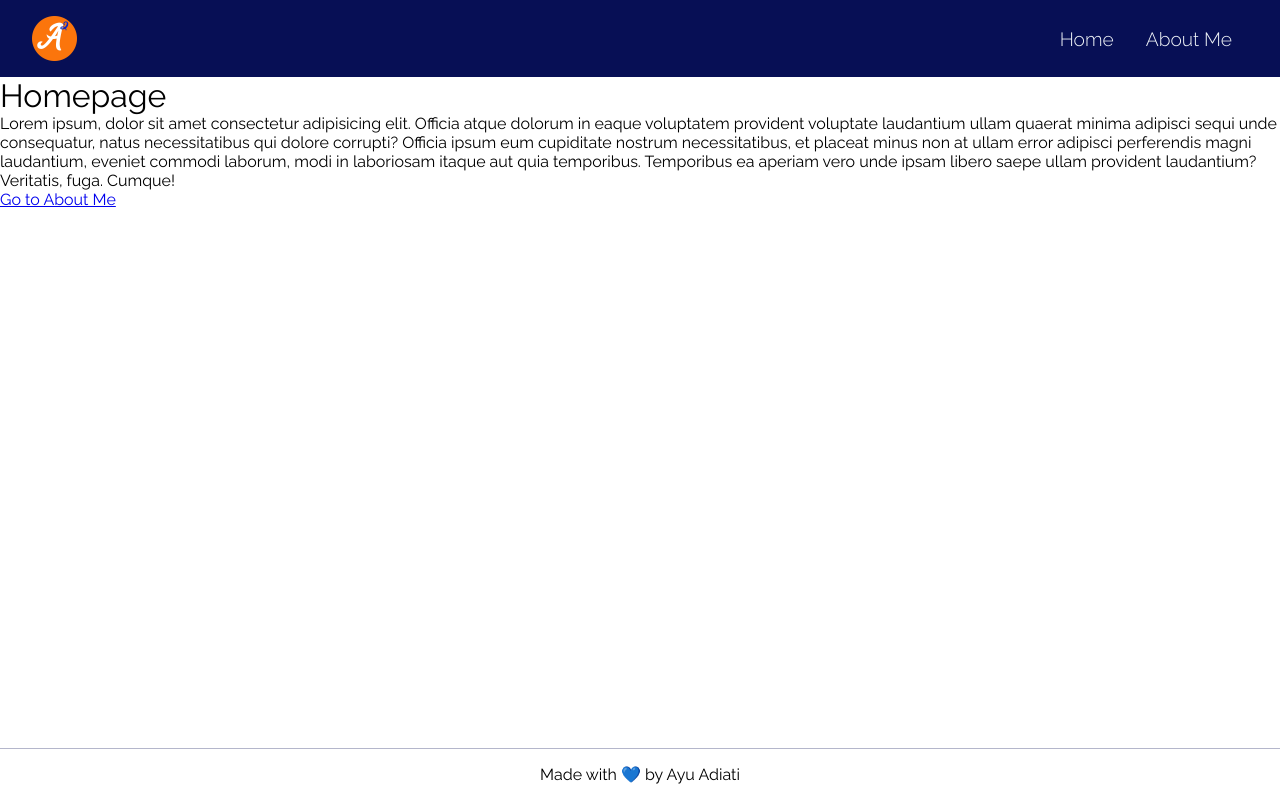
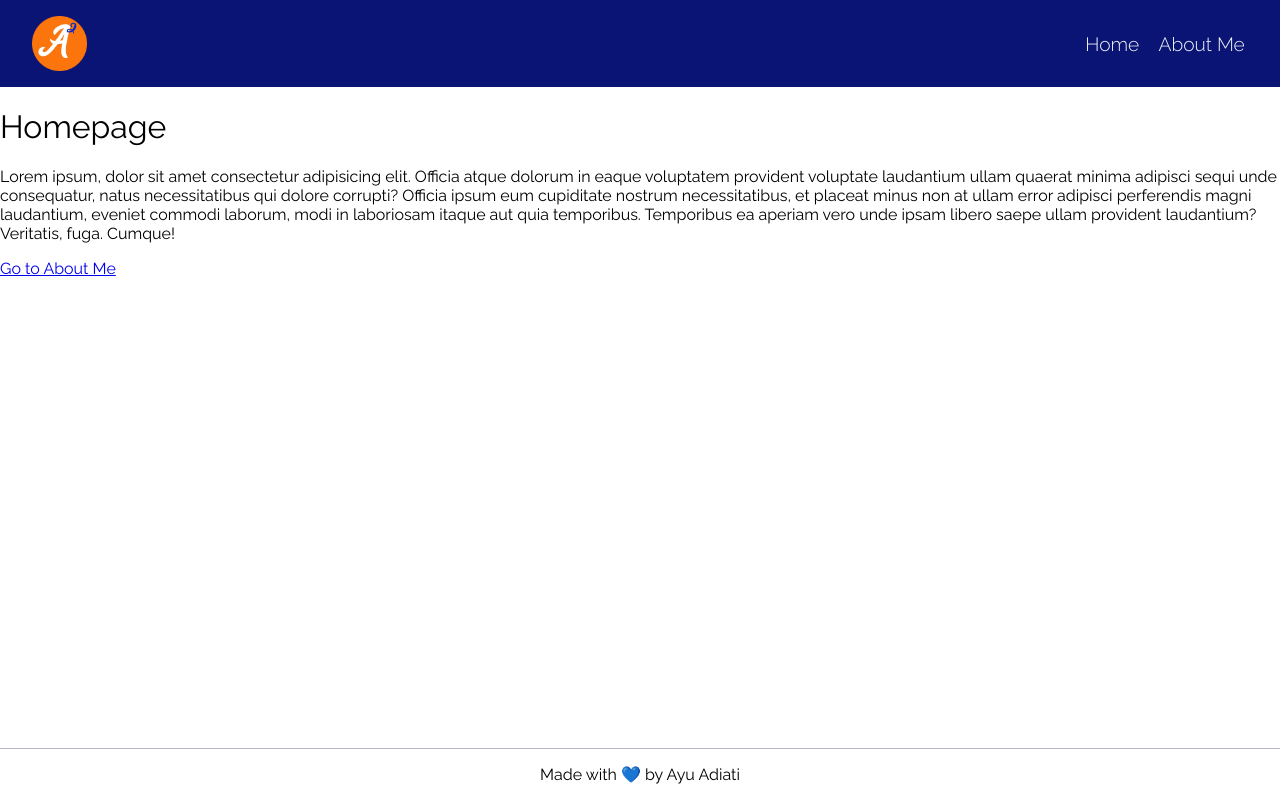
Before and after one commit to adiati98/ayu-portfolio, a Next.js app: page / in a window 1280 px wide. Built offline with nearby package versions, Linux system fonts and the light colour scheme.

Commit message:
Add Sass variables

```diff
--- a/components/Navbar.js
+++ b/components/Navbar.js
@@ -8,8 +8,8 @@ const Navbar = () => {
 			<nav className={styles.navbar}>
 				<Image
 					src='/images/ayu_adiati_logo.png'
-					height={45}
-					width={45}
+					height={55}
+					width={55}
 					alt='logo'
 					className={styles.logo}
 				/>
--- a/styles/Footer.module.scss
+++ b/styles/Footer.module.scss
@@ -4,6 +4,6 @@
   left: 0;
   width: 100%;
   text-align: center;
-  padding: 1em;
+  padding: 1em 0;
   border-top: 1px solid rgba(7, 15, 85, 0.3);
 }
--- a/styles/Navbar.module.scss
+++ b/styles/Navbar.module.scss
@@ -1,7 +1,4 @@
-// $color-blue: #05128B;
-$color-blue: #070f55;
-$color-white: #F3F7FA;
-$color-orange: #FB750B;
+@import '/styles/variables';
 
 .navbar {
   background: $color-blue;
@@ -17,10 +14,11 @@ $color-orange: #FB750B;
     list-style: none;
     margin-left: auto;
     display: flex;
+    align-items: center;
   }
 
   .navItem {
-    padding-right: 2em;
+    margin-right: 1.2em;
   }
 
   .navLink {
--- /dev/null
+++ b/styles/_variables.scss
@@ -0,0 +1,5 @@
+// color
+
+$color-blue: #0a1474;
+$color-white: #F3F7FA;
+$color-orange: #FB750B;
--- a/styles/globals.scss
+++ b/styles/globals.scss
@@ -1,9 +1,12 @@
 @import url('https://fonts.googleapis.com/css2?family=Raleway:wght@300;400;500;700;800&display=swap');
 
 * {
-  margin: 0;
-  padding: 0;
   box-sizing: border-box;
   font-family: 'Raleway', sans-serif;
   font-weight: 400;
 }
+
+body {
+  margin: 0;
+  padding: 0;
+}
```
